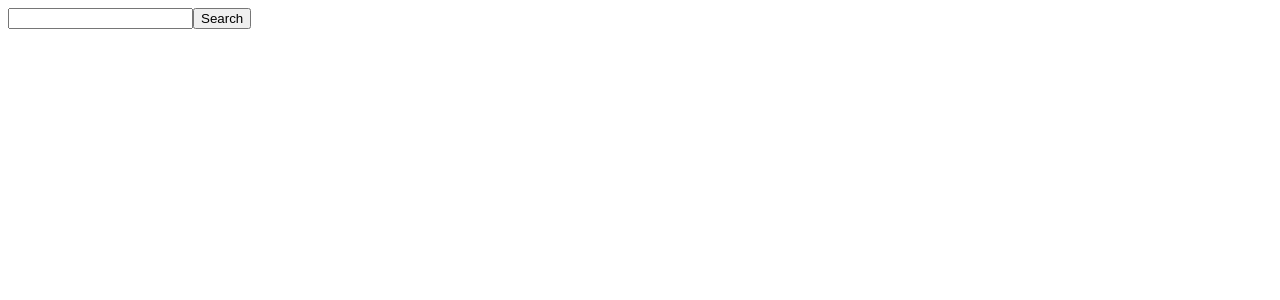
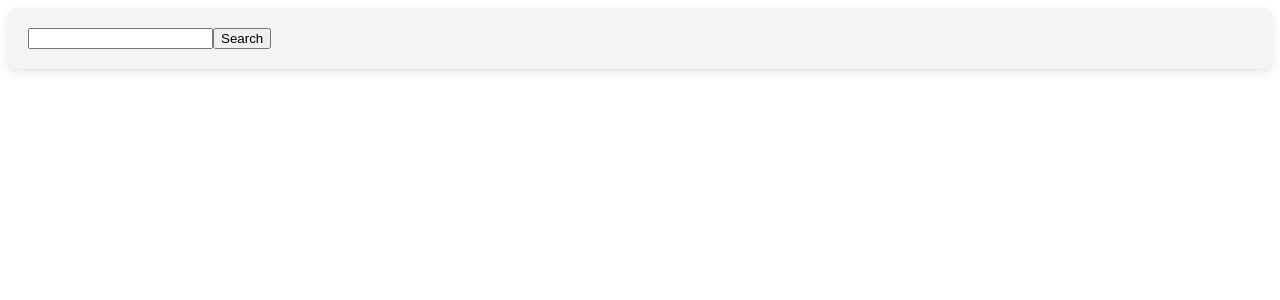
Before and after one commit to pritamkumarbishwas/weatherApp, a React (Vite) app: page / in a window 1280 px wide. Shown: the top 300 px of the page. Built offline with nearby package versions, Linux system fonts and the light colour scheme.

Commit message:
weather app

```diff
--- a/src/Weather.jsx
+++ b/src/Weather.jsx
@@ -31,7 +31,7 @@ const Weather = () => {
 
 
   return (
-    <div>
+    <div className='weather-card'>
       <input type="text" value={city} onChange={(e) => setCity(e.target.value)} />
       <button onClick={handleSearch}>Search</button>
       {loading && <p>Loading data...</p>}
```
